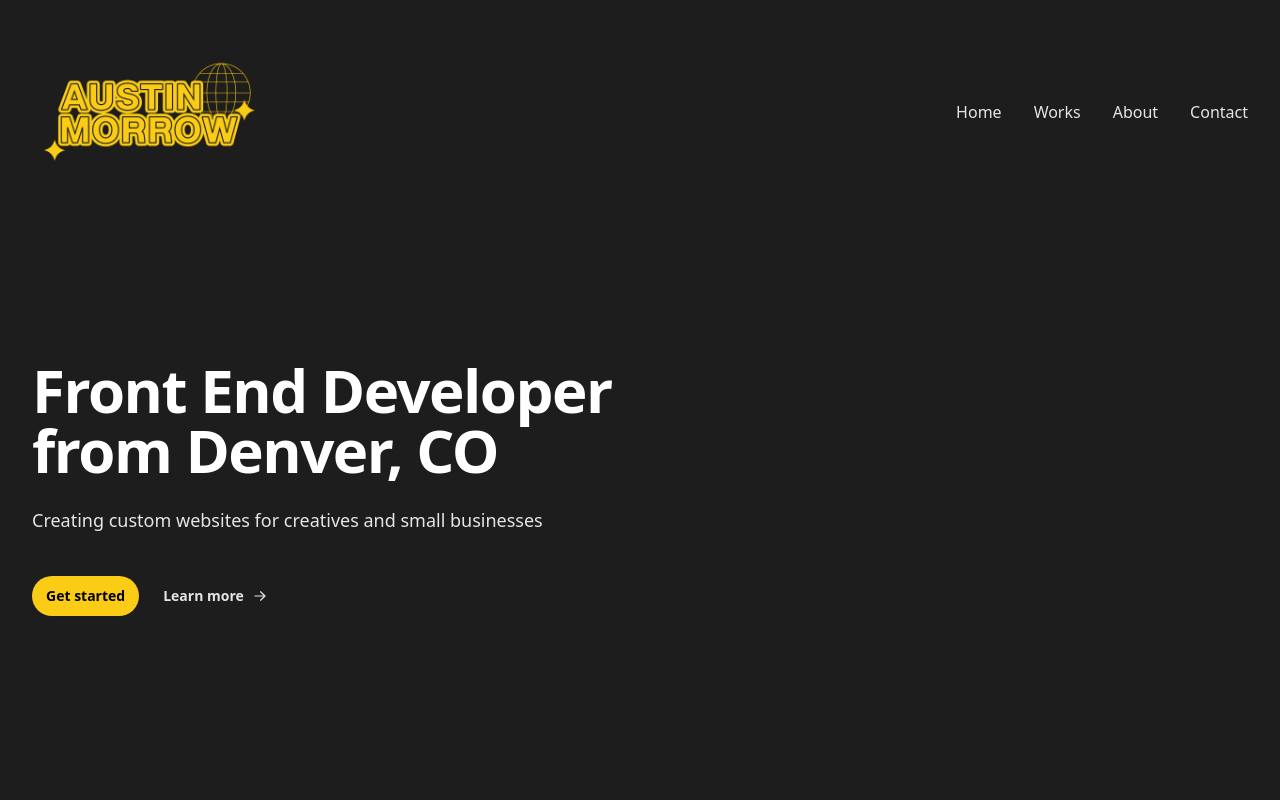
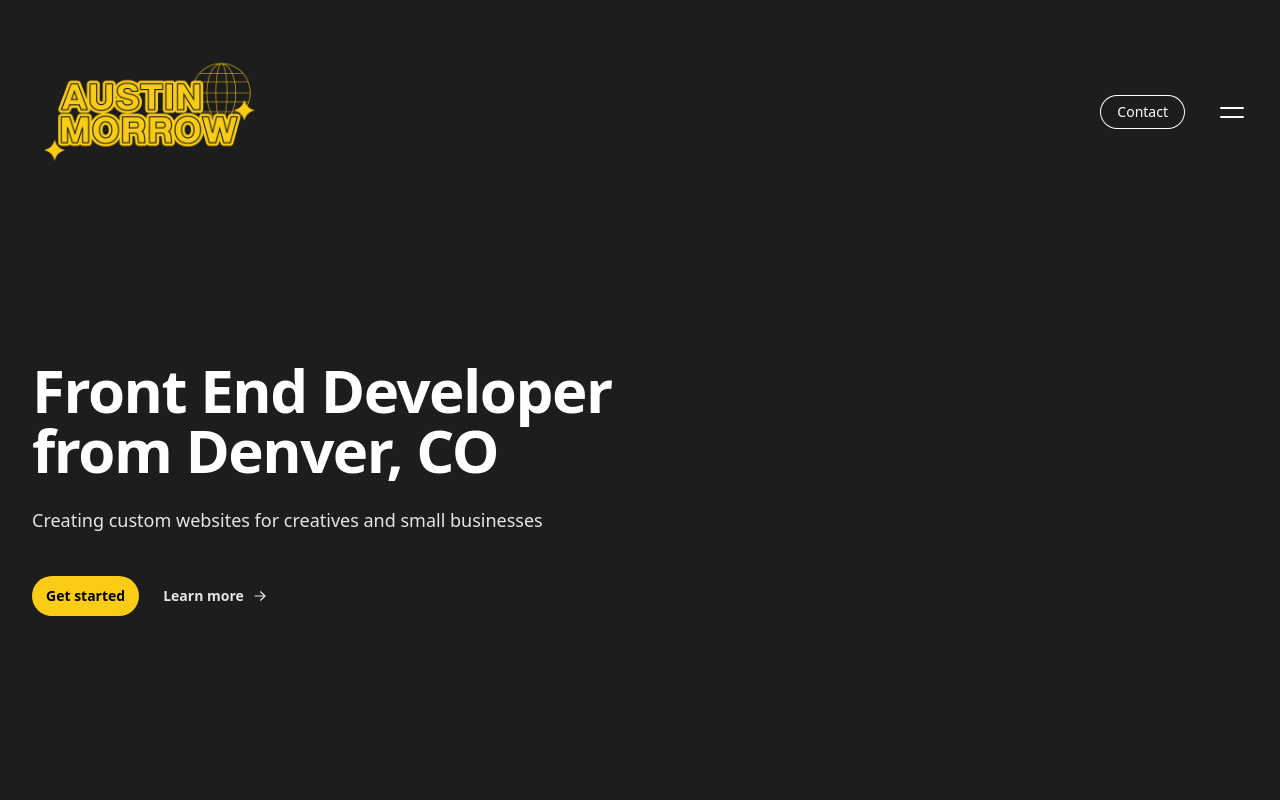
Before and after one commit to austin-morrow/austin-morrow, a React (Vite) app: page / in a window 1280 px wide. Shown: the top 800 px of the page. Built offline with nearby package versions, Linux system fonts and the light colour scheme.

Commit message:
change header again

```diff
--- a/src/components/Header.jsx
+++ b/src/components/Header.jsx
@@ -9,7 +9,7 @@ const navigation = [
   { name: "Home", to: "/", current: true },
   { name: "Works", to: "/works", current: false },
   { name: "About", to: "/about", current: false },
-  { name: "Contact", to: "/contact", current: false }
+  { name: "Contact", to: "/contact", current: false },
 ];
 
 export default function Header() {
@@ -32,33 +32,19 @@ export default function Header() {
                   <img className="h-28" src={PrimaryLogo} alt="" />
                 </Link>
               </div>
-              <div className="hidden md:flex items-center gap-x-9">
+              <div className="flex items-center gap-x-9">
                 <div className="flex flex-row gap-x-8 text-primary-light-gray">
                   <div>
-                    <Link to="/" className="hover:text-yellow-400">
-                      Home
-                    </Link>
-                  </div>
-                  <div>
-                    <Link to="/works" className="hover:text-yellow-400">
-                      Works
-                    </Link>
-                  </div>
-                  <div>
-                    <Link to="/about" className="hover:text-yellow-400">
-                      About
-                    </Link>
-                  </div>
-                  <div>
-                    <Link to="/contact" className="hover:text-yellow-400">
+                    <Link
+                      to="/contact"
+                      className="inline-flex items-center rounded-full px-4 py-1.5 text-sm text-primary-white ring-1 ring-primary-white"
+                    >
                       Contact
                     </Link>
                   </div>
-                </div>
-              </div>
                   <button
                     type="button"
-                  className="md:hidden group -m-2.5 rounded-full p-2.5 text-white"
+                    className="group -m-2.5 rounded-full p-2.5 text-primary-white"
                     onClick={() => setMobileMenuOpen(true)}
                   >
                     <span className="sr-only">Open main menu</span>
@@ -67,12 +53,13 @@ export default function Header() {
                 </div>
               </div>
             </div>
+          </div>
+        </div>
 
         <Dialog as="div" open={mobileMenuOpen} onClose={setMobileMenuOpen}>
           <div className="fixed inset-0 z-50" />
           <Dialog.Panel className="bg-neutral-900 fixed inset-y-0 right-0 z-50 w-full overflow-y-auto bg-neutral-700 px-6 py-6 sm:max-w-sm sm:ring-1 sm:ring-gray-900/10">
             <div className="flex items-center justify-end">
-
               <button
                 type="button"
                 className="-m-2.5 rounded-md p-2.5 text-primary-white"
```
Lines whose indentation alone changed are shown as unchanged.
